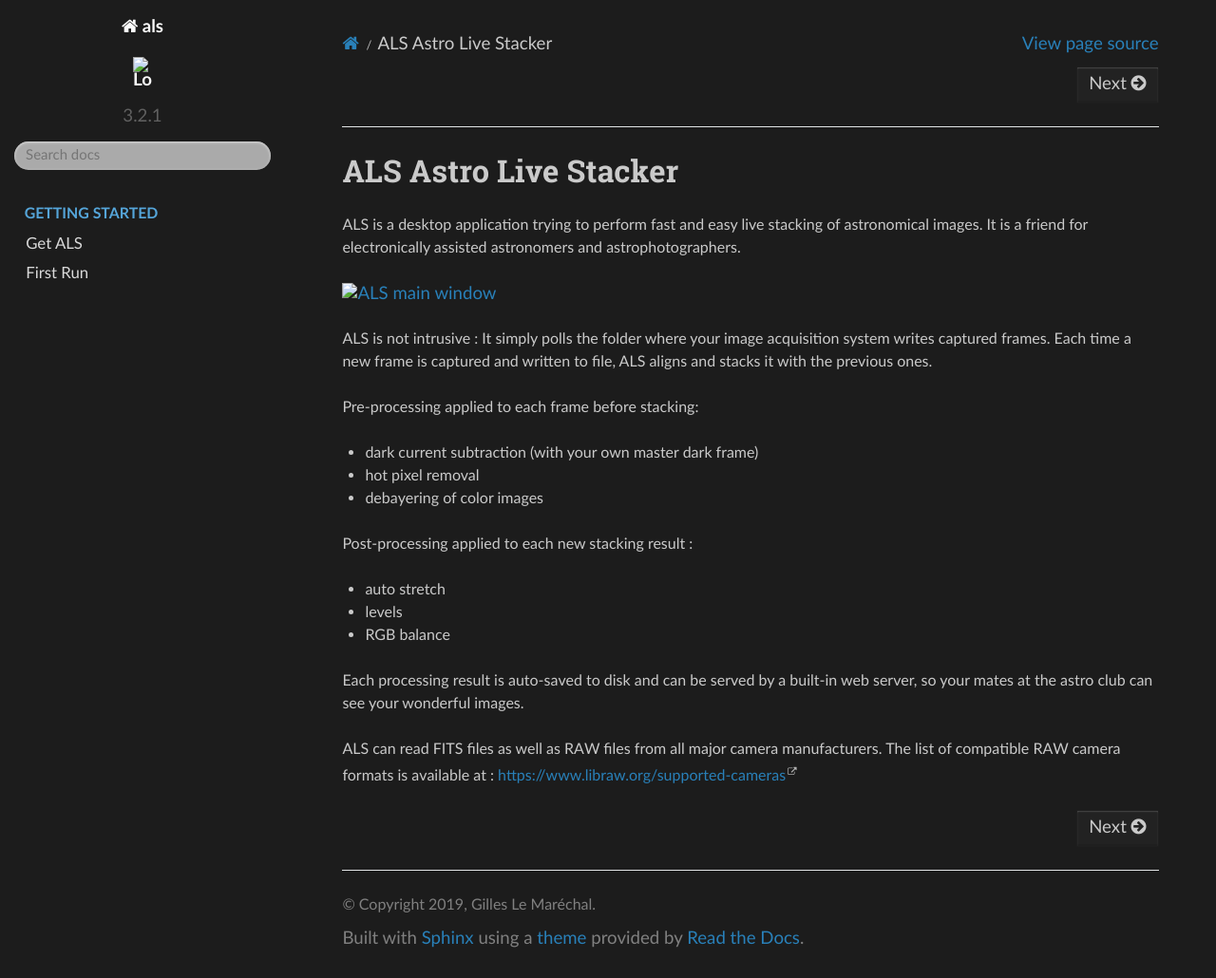
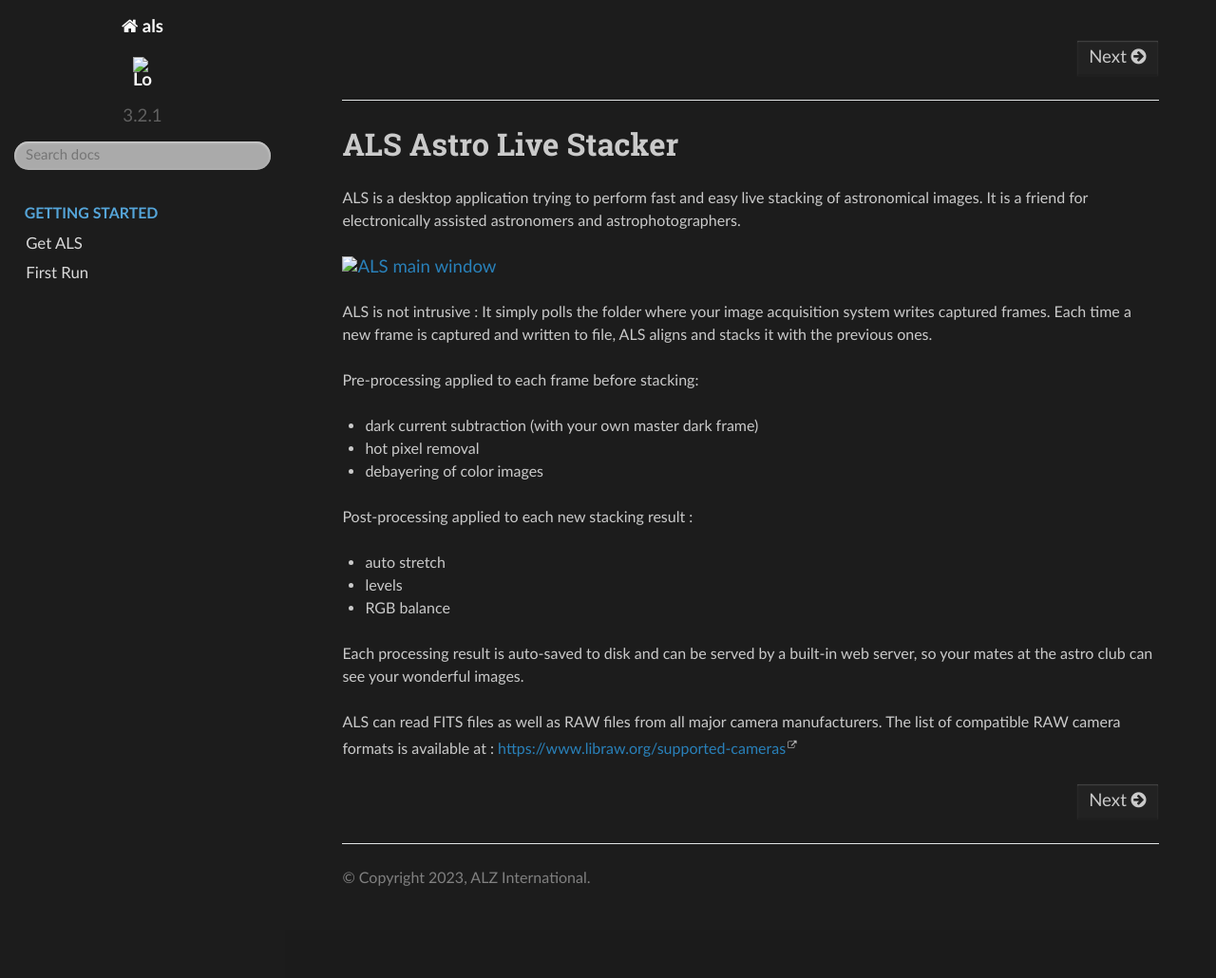
Before and after one commit to gehelem/als, a Sphinx documentation site: the page built from docs/index.rst, in a window 1280 px wide and 1030 px high. Shown: the whole window at 95% size. Built offline with Sphinx 7.4.7 and the Read the Docs theme 2.0.0, drawn with Linux system fonts in a browser that asks for light colours.

Commit message:
hide breadcrums & update copyright infos

```diff
--- a/docs/_static/custom.css
+++ b/docs/_static/custom.css
@@ -83,6 +83,10 @@ body {
 	font-size: 14pt;
 }
 
+ul.wy-breadcrumbs {
+	display: none;
+}
+
 .wy-alert.wy-alert-info, .rst-content .note, .rst-content .wy-alert-info.attention, .rst-content .wy-alert-info.caution, .rst-content .wy-alert-info.danger, .rst-content .wy-alert-info.error, .rst-content .wy-alert-info.hint, .rst-content .wy-alert-info.important, .rst-content .wy-alert-info.tip, .rst-content .wy-alert-info.warning, .rst-content .seealso, .rst-content .wy-alert-info.admonition-todo, .rst-content .wy-alert-info.admonition {
 	color: #cacaca;
 	background: #274051;
--- a/docs/conf.py
+++ b/docs/conf.py
@@ -82,7 +82,7 @@ master_doc = 'index'
 
 # General information about the project.
 project = u'als'
-copyright = u'2019, Gilles Le Maréchal'
+copyright = u'2023, ALZ International'
 
 # The version info for the project you're documenting, acts as replacement for
 # |version| and |release|, also used in various other places throughout the
@@ -159,6 +159,7 @@ except ImportError:
 else:
     release = version
 
+html_title = "ALS - Astro Live Stacker"
 # A shorter title for the navigation bar.  Default is the same as html_title.
 # html_short_title = None
 
@@ -208,7 +209,7 @@ html_css_files = [
 # html_show_sourcelink = True
 
 # If true, "Created using Sphinx" is shown in the HTML footer. Default is True.
-# html_show_sphinx = True
+html_show_sphinx = False
 
 # If true, "(C) Copyright ..." is shown in the HTML footer. Default is True.
 # html_show_copyright = True
@@ -242,7 +243,7 @@ latex_elements = {
 # (source start file, target name, title, author, documentclass [howto/manual]).
 latex_documents = [
   ('index', 'user_guide.tex', u'als Documentation',
-   u'Gilles Le Maréchal', 'manual'),
+   u'ALZ International', 'manual'),
 ]
 
 # The name of an image file (relative to this directory) to place at the top of
```
